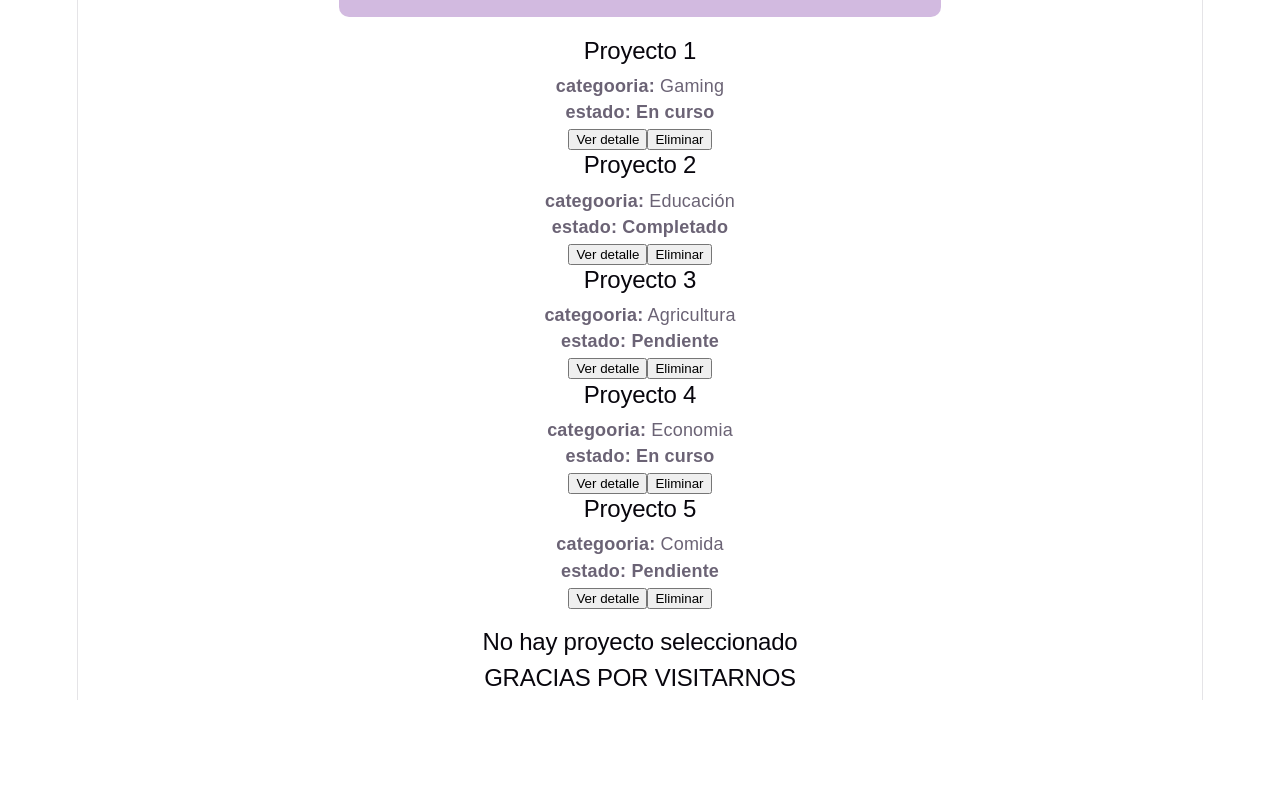
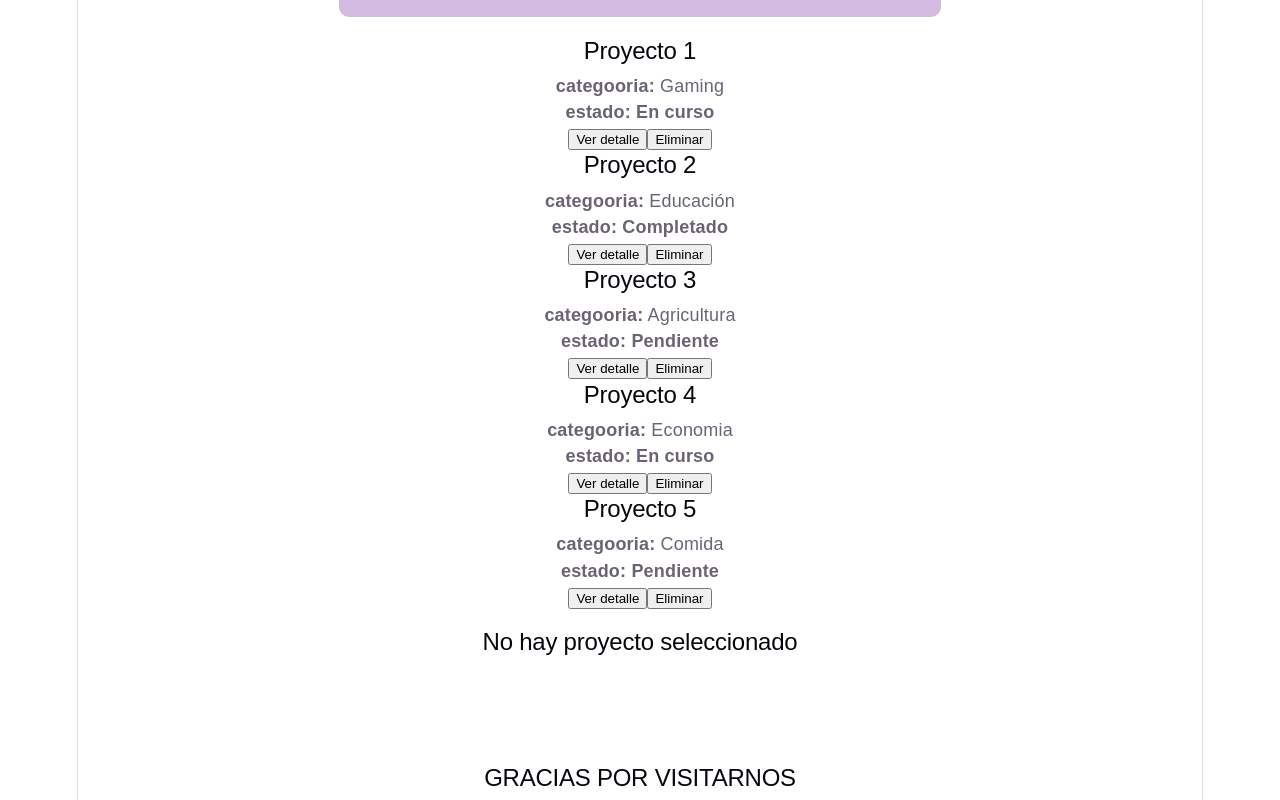
Before and after one commit to MateoMendietauwu69/pv_tp3_grupo4, a React (Vite) app: page / in a window 1280 px wide. Shown: the part 673-1473 px from the top of the page. Before the commit the page ends 1373 px from the top, so only its background shows below. Built offline with nearby package versions, Linux system fonts and the light colour scheme; a web font is replaced by a local one.

Commit message:
modifique los css. Erick Neuman

```diff
--- a/src/components/Footer.jsx
+++ b/src/components/Footer.jsx
@@ -4,7 +4,7 @@ function Footer() {
     return(
         <>
             <div>
-                <h2>GRACIAS POR VISITARNOS</h2>
+                <h2 id='footer'>GRACIAS POR VISITARNOS</h2>
             </div>
         </>
     )
```
